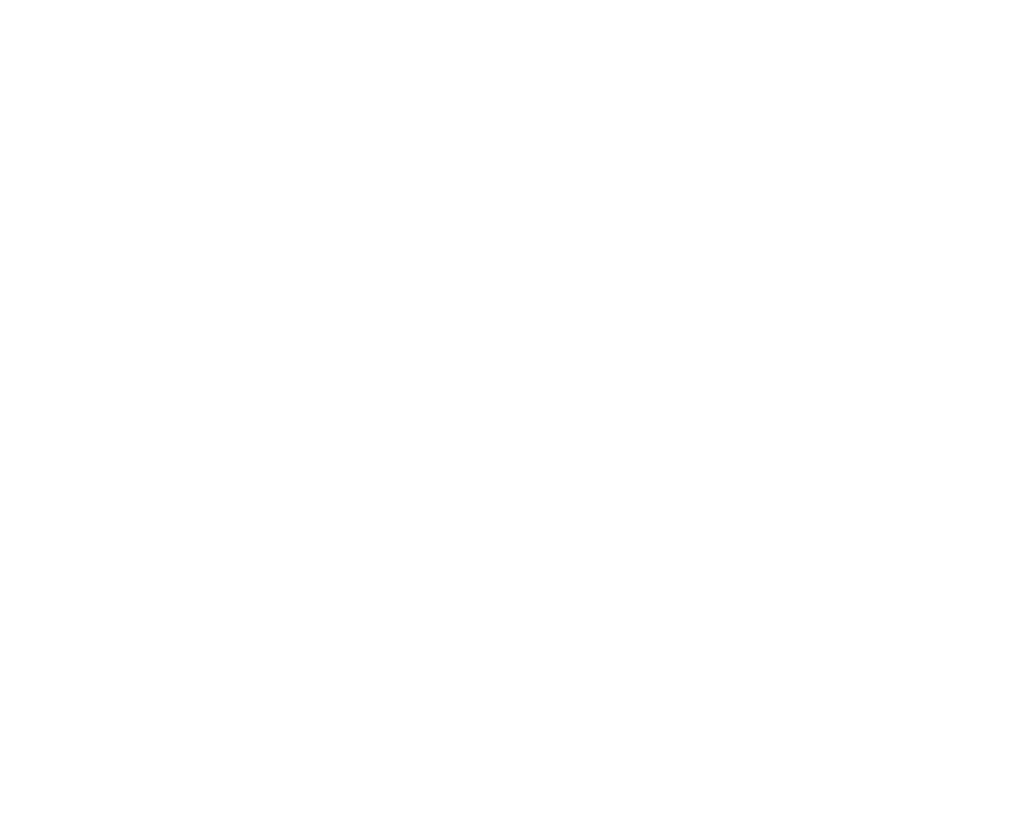
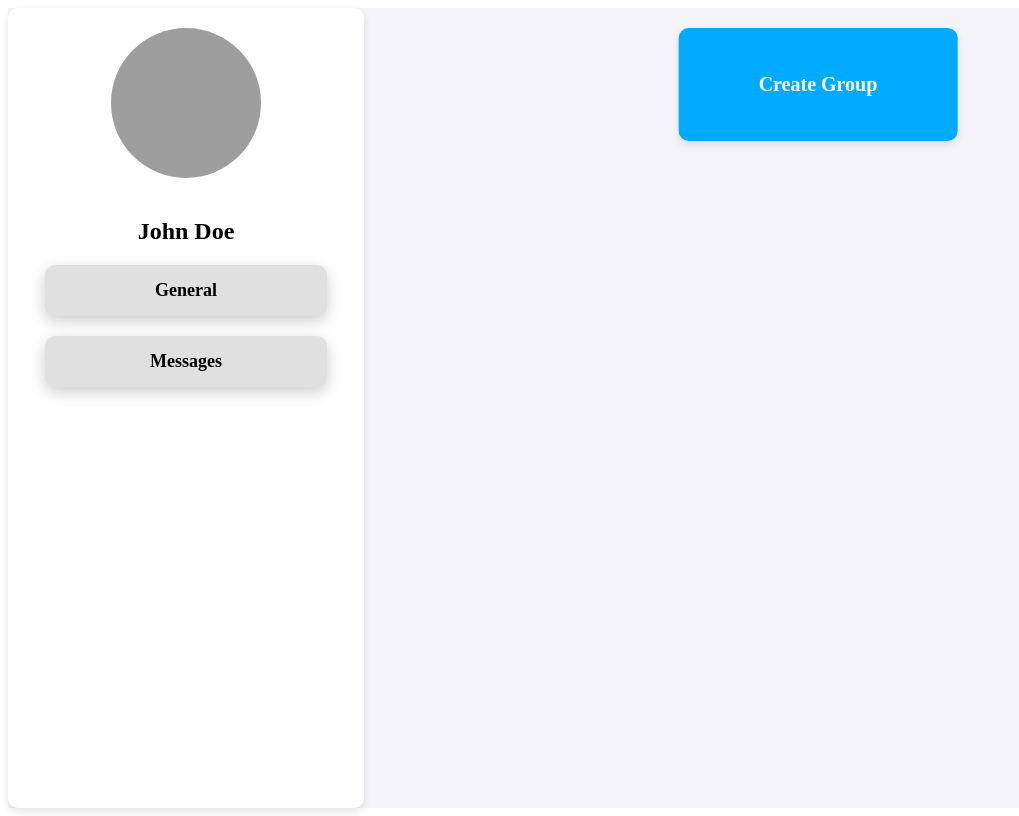
Before and after one commit to InvokeMe123/student_client_portal, a React (Create React App) app: page /teacher in a window 1280 px wide. Shown: the whole page, without its empty margins (0-1019 px from the left). Built offline with nearby package versions, Linux system fonts and the light colour scheme; grey boxes are pictures that could not be loaded.

Commit message:
Teacher Landing Teacher=

```diff
--- a/src/App.js
+++ b/src/App.js
@@ -2,6 +2,7 @@
 import { BrowserRouter as Router, Route, Switch } from 'react-router-dom';
 import LoginForm from './template/login';
 import UserRegistration from './template/registration';
+import TeacherLandingPage from './components/TeacherLandingPage';
 
 
 const App = () => {
@@ -10,6 +11,7 @@
       <Switch>
         <Route path="/login" exact component={LoginForm} />
         <Route path="/register" component={UserRegistration} />
+        <Route path="/teacher" component={TeacherLandingPage} /> {/* Add Teacher Landing Page Route */}
         <Route path="/" exact component={LoginForm} />
       </Switch>
     </Router>
--- /dev/null
+++ b/src/components/TeacherLandingPage.js
@@ -0,0 +1,301 @@
+import React, { useState } from 'react';
+import { Link } from 'react-router-dom';
+
+// Teacher Landing Page Component
+const TeacherLandingPage = () => {
+  const [isHovered, setIsHovered] = useState(false); // State to track hover
+  const [isGeneralClicked, setIsGeneralClicked] = useState(false); // State to manage if "General" is clicked
+  const [isMessagesClicked, setIsMessagesClicked] = useState(false); // State to manage if "Messages" is clicked
+  const [currentTab, setCurrentTab] = useState('chat'); // State to track current tab (chat or group)
+  const [profileImage, setProfileImage] = useState(null); // State for profile image
+
+  // Handler for image upload
+  const handleImageUpload = (event) => {
+    const file = event.target.files[0];
+    if (file) {
+      const imageUrl = URL.createObjectURL(file); // Create a local URL for the image
+      setProfileImage(imageUrl); // Set the uploaded image
+    }
+  };
+
+  // Toggle "General" section display
+  const handleGeneralClick = () => {
+    setIsGeneralClicked(!isGeneralClicked);
+    setIsMessagesClicked(false); // Close messages when General is clicked
+  };
+
+  // Toggle "Messages" section display
+  const handleMessagesClick = () => {
+    setIsMessagesClicked(!isMessagesClicked);
+    setIsGeneralClicked(false); // Close general when Messages is clicked
+  };
+
+  // Handle tab switch between Chat and Group
+  const handleTabSwitch = (tab) => {
+    setCurrentTab(tab);
+  };
+
+  return (
+    <div style={styles.container}>
+      {/* Left Sidebar (Profile Section) */}
+      <div style={styles.sidebar}>
+        {/* Profile Photo Centered */}
+        <img
+          src={profileImage || '/path/to/profile/photo.jpg'} // Replace with actual image source
+          alt="Teacher Profile"
+          style={styles.profilePhotoCentered}
+        />
+
+        {/* Teacher Name */}
+        <h2 style={styles.teacherName}>John Doe</h2>
+
+        {/* General Information Section */}
+        <div
+          style={styles.generalSection}
+          onClick={handleGeneralClick} // Clickable "General" section
+        >
+          <h3 style={styles.generalTitle}>General</h3>
+        </div>
+
+        {/* Messages Section */}
+        <div
+          style={styles.messagesSection}
+          onClick={handleMessagesClick} // Clickable "Messages" section
+        >
+          <h3 style={styles.messagesTitle}>Messages</h3>
+        </div>
+      </div>
+
+      {/* Main Section */}
+      <div style={styles.mainContent}>
+        {/* Create Group Button */}
+        <Link
+          to="/create-group"
+          style={{
+            ...styles.createGroupButton,
+            backgroundColor: isHovered ? '#0077cc' : '#00aaff', // Change color based on hover state
+          }}
+          onMouseEnter={() => setIsHovered(true)} // Trigger hover
+          onMouseLeave={() => setIsHovered(false)} // Remove hover
+        >
+          Create Group
+        </Link>
+
+        {/* Display "General" Details if clicked */}
+        {isGeneralClicked && (
+          <div style={styles.generalDetails}>
+            {/* Edit Button */}
+            <button style={styles.editButton}>Edit</button>
+
+            <h3>General Information</h3>
+            <ul style={styles.generalList}>
+              <li>Age: 35</li>
+              <li>DOB: 15-03-1988</li>
+              <li>Nationality: Australian</li>
+              <li>Gender: Male</li>
+              <li>Contact: +61 123 456 789</li>
+              <li>Email: johndoe@example.com</li>
+              <li>Department: Mathematics</li>
+            </ul>
+
+            {/* Profile Photo Upload in the General Section */}
+            <h4>Upload Profile Photo</h4>
+            <input type="file" onChange={handleImageUpload} />
+          </div>
+        )}
+
+        {/* Display "Messages" section if clicked */}
+        {isMessagesClicked && (
+          <div style={styles.messagesDetails}>
+            {/* Tabs for Chat and Group */}
+            <div style={styles.tabContainer}>
+              <button
+                style={{
+                  ...styles.tabButton,
+                  backgroundColor: currentTab === 'chat' ? '#0077cc' : '#f0f0f0',
+                  color: currentTab === 'chat' ? '#fff' : '#000',
+                }}
+                onClick={() => handleTabSwitch('chat')}
+              >
+                Chat
+              </button>
+              <button
+                style={{
+                  ...styles.tabButton,
+                  backgroundColor: currentTab === 'group' ? '#0077cc' : '#f0f0f0',
+                  color: currentTab === 'group' ? '#fff' : '#000',
+                }}
+                onClick={() => handleTabSwitch('group')}
+              >
+                Group
+              </button>
+            </div>
+
+            {/* Display Chat or Group messages based on the selected tab */}
+            {currentTab === 'chat' ? (
+              <div style={styles.messageList}>
+                <h3>Chat Messages</h3>
+                <ul style={styles.messagesList}>
+                  <li>John: Hey, can we meet tomorrow?</li>
+                  <li>Student: Yes, let’s schedule at 3 PM.</li>
+                </ul>
+              </div>
+            ) : (
+              <div style={styles.messageList}>
+                <h3>Group Messages</h3>
+                <ul style={styles.messagesList}>
+                  <li>Group Message 1: Project meeting tomorrow at 2 PM.</li>
+                  <li>Group Message 2: Don’t forget to submit the assignments!</li>
+                </ul>
+              </div>
+            )}
+          </div>
+        )}
+      </div>
+    </div>
+  );
+};
+
+// CSS Styles as JS objects
+const styles = {
+  container: {
+    display: 'flex',
+    height: '100vh',
+    backgroundColor: '#f4f4f9',
+  },
+  sidebar: {
+    width: '25%',
+    backgroundColor: '#fff',
+    padding: '20px',
+    boxShadow: '0 4px 8px rgba(0, 0, 0, 0.1)',
+    borderRadius: '10px',
+    display: 'flex',
+    flexDirection: 'column',
+    alignItems: 'center', // Center align items in the sidebar
+  },
+  profilePhotoCentered: {
+    width: '150px', // Set the square dimension
+    height: '150px',
+    borderRadius: '50%', // Circular photo
+    objectFit: 'cover',
+    marginBottom: '20px',
+  },
+  teacherName: {
+    fontSize: '24px',
+    fontWeight: 'bold',
+    marginBottom: '20px',
+    textAlign: 'center', // Center the name
+  },
+  generalSection: {
+    cursor: 'pointer',
+    padding: '15px',
+    backgroundColor: '#e0e0e0',
+    borderRadius: '10px',
+    textAlign: 'center',
+    boxShadow: '0 5px 15px rgba(0, 0, 0, 0.2)', // Popping out effect
+    transition: 'all 0.3s ease', // Smooth transition
+    width: '80%', // Centered section width
+    marginBottom: '20px', // Space below for Messages
+  },
+  generalTitle: {
+    margin: 0,
+    fontSize: '18px',
+    fontWeight: 'bold',
+  },
+  messagesSection: {
+    cursor: 'pointer',
+    padding: '15px',
+    backgroundColor: '#e0e0e0',
+    borderRadius: '10px',
+    textAlign: 'center',
+    boxShadow: '0 5px 15px rgba(0, 0, 0, 0.2)', // Popping out effect
+    transition: 'all 0.3s ease', // Smooth transition
+    width: '80%',
+  },
+  messagesTitle: {
+    margin: 0,
+    fontSize: '18px',
+    fontWeight: 'bold',
+  },
+  generalDetails: {
+    backgroundColor: '#fff',
+    padding: '20px',
+    boxShadow: '0 4px 8px rgba(0, 0, 0, 0.1)',
+    borderRadius: '10px',
+    width: '60%',
+    marginTop: '10px', // Reduced margin to move it up
+    position: 'relative',
+  },
+  messagesDetails: {
+    backgroundColor: '#fff',
+    padding: '20px',
+    boxShadow: '0 4px 8px rgba(0, 0, 0, 0.1)',
+    borderRadius: '10px',
+    width: '60%',
+    marginTop: '10px',
+    position: 'relative',
+  },
+  messagesList: {
+    listStyle: 'none',
+    padding: 0,
+    fontSize: '16px',
+    lineHeight: '1.6',
+  },
+  tabContainer: {
+    display: 'flex',
+    justifyContent: 'space-around',
+    marginBottom: '20px',
+  },
+  tabButton: {
+    padding: '10px 30px',
+    borderRadius: '5px',
+    border: 'none',
+    cursor: 'pointer',
+    fontSize: '16px',
+  },
+  messageList: {
+    padding: '20px',
+    backgroundColor: '#f4f4f9',
+    borderRadius: '10px',
+    boxShadow: '0 4px 8px rgba(0, 0, 0, 0.1)',
+  },
+  editButton: {
+    position: 'absolute',
+    top: '10px',
+    right: '10px', // Move to top-right
+    padding: '8px 12px',
+    backgroundColor: '#00aaff',
+    color: '#fff',
+    borderRadius: '5px',
+    border: 'none',
+    cursor: 'pointer',
+    fontWeight: 'bold',
+    fontSize: '14px',
+  },
+  mainContent: {
+    flex: 1,
+    padding: '20px',
+    display: 'flex',
+    justifyContent: 'center',
+    alignItems: 'flex-start',
+    position: 'relative',
+    flexDirection: 'column',
+  },
+  createGroupButton: {
+    position: 'absolute',
+    top: '20px', // Place the button at the top of the page
+    left: '50%',
+    transform: 'translateX(-50%)',
+    padding: '45px 80px', // Triple padding for top/bottom, double padding for left/right
+    backgroundColor: '#00aaff', // Sky blue color (default)
+    color: '#fff',
+    borderRadius: '10px',
+    textDecoration: 'none',
+    fontSize: '20px',
+    fontWeight: 'bold',
+    boxShadow: '0 4px 8px rgba(0, 0, 0, 0.1)',
+    transition: 'background-color 0.3s ease',
+  },
+};
+
+export default TeacherLandingPage;
```
